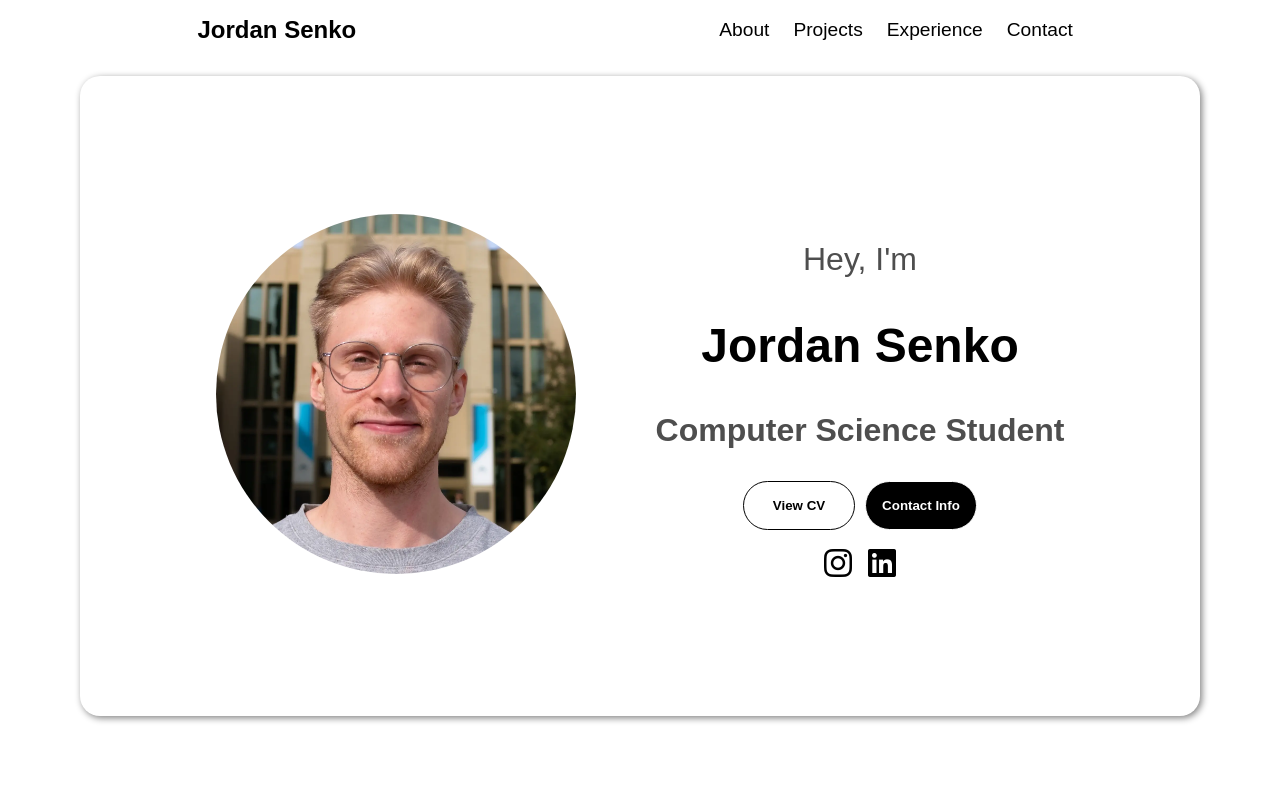
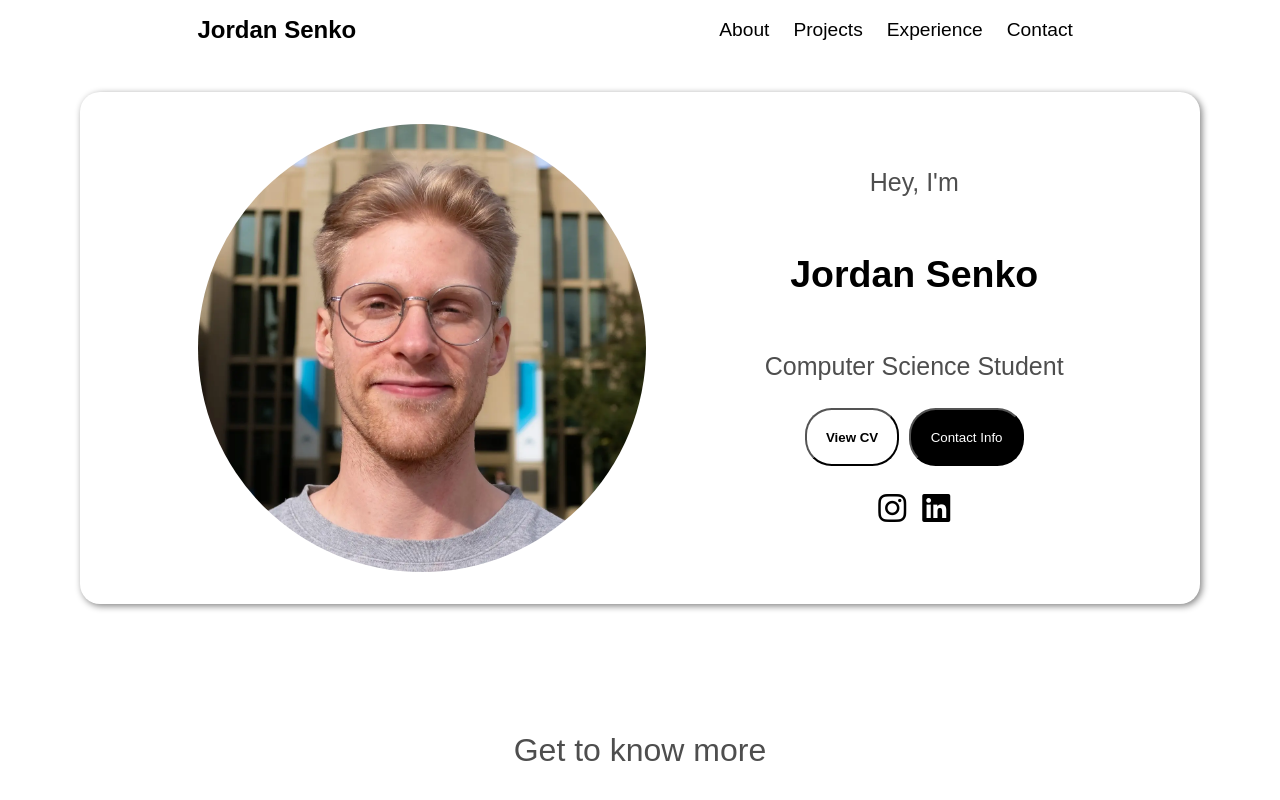
Before and after one commit to JSenk347/portfolio-fe, a React (Vite) app: page / in a window 1280 px wide. Shown: the top 800 px of the page. Built offline with nearby package versions, Linux system fonts and the light colour scheme; a web font is replaced by a local one.

Commit message:
updated portfolio to be more dynamic

```diff
--- a/index.html
+++ b/index.html
@@ -1,5 +1,5 @@
 <!doctype html>
-<html lang="en">
+<html lang="en" style="scroll-behavior: smooth;">
 
 <head>
   <meta charset="UTF-8" />
--- a/src/components/about/About.module.css
+++ b/src/components/about/About.module.css
@@ -22,6 +22,7 @@
 }
 .aboutCard{
     display: flex;
+    justify-content: center;
 }
 .aboutContainer img{
     height: 60vh;
@@ -38,5 +39,6 @@
 .cardParagraph {
     /*min-width: 60ch;*/
     line-height: 2;
+    min-width: 60ch;
     font-size: clamp(1rem, 2vw, 1.2rem);
 }
--- a/src/components/profile/Profile.jsx
+++ b/src/components/profile/Profile.jsx
@@ -15,12 +15,15 @@ const Profile = () => {
                 <p> Hey, I'm </p>
                 <h1> Jordan Senko </h1>
                 <p className={styles.profileTextTitle}>Computer Science Student</p>
+                <div className={styles.profileButtons}>
                     <button onClick={handleViewCV} className={styles.button1}>
                         View CV
                     </button>
                     <button className={styles.button2}>
                         Contact Info
                     </button>
+                </div>
+
                 <div className={styles.socialsContainer}>
                     <a href='' target="_blank">
                         <i class="fa-brands fa-instagram"></i>
--- a/src/components/profile/Profile.module.css
+++ b/src/components/profile/Profile.module.css
@@ -1,47 +1,41 @@
+.headShot{
+    display: flex;
+    justify-content: center;
+}
 .headShot img{
+    height: 35vw;
     border-radius: 50%;
-    height: 45vh;
-    min-height: 165px;
+    padding: 2rem;
 }
 .profileContainer{
-    height: 80vh;
     display: flex;
-    justify-content: center;
-    align-items: center;
-    gap: 5rem;
-    margin-top: 1rem;
+    margin: 2rem 5rem;
+    justify-content: space-evenly;
+    flex-shrink: 1;
+    height: 100%;
     margin-left: 5rem;
     margin-right: 5rem;
+    margin-top: 2rem;
     margin-bottom: 8rem;
+    align-items: center;
     border-radius: 20px;
-    box-shadow: 2px 2px 7px gray; /* Consisder 10px for spread */
+    box-shadow: 2px 2px 7px gray;
 }
 .profileText{
+    display: flex;
+    flex-direction: column;
+    align-items: center;
     text-align: center;
-    font-size: clamp(1rem, 2.5vw, 2rem);
-    font-family: Arial, Helvetica, sans-serif
+    font-family: Arial, Helvetica, sans-serif;
+    font-size: 25px;
+    padding-right: 50px;
 }
 .profileText p{
     color: rgb(78, 78, 78);
 }
-.profileTextTitle{
-    font-weight: bold;
-}
-.profileText button{
-    border: 1px solid;
-    border-radius: 2rem;
-    margin-left: 5px;
-    margin-right: 5px;
-    justify-content: center;
-    width: 7rem;
-    padding: 1rem;
-    font-family: Arial, Helvetica, sans-serif;
-    font-weight: bold;
-    transition: all 300ms ease;
-    cursor: pointer;
-}
 .button1{
     background-color: white;
+    font-weight: bold;
 }
 .button1:hover{
     background-color: black;
@@ -51,18 +45,43 @@
     background-color: black;
     color: white;
 }
+.profileButtons{
+    width: 100%;
+    display: flex;
+    flex-wrap: wrap;
+    justify-content: center;
+    gap: 10px;
+    margin-bottom: 1em;
+}
+.profileButtons button{
+    padding: 1.2rem;
+    border-radius: 2em;
+    border-color: black;
+    transition: all 300ms ease;
+    cursor: pointer;
+    margin-top: 2px;
+}
+
 .socialsContainer{
     margin-top:1rem;
     display: flex;
     align-items: center;
     justify-content: center;
     gap: 1rem;
+    margin-top: 0;
+    margin-bottom: 1em
 }
 .socialsContainer a{
     color: black;
     font-size: 2rem;
     transition: all 300ms ease;
 }
-.socialsContainer a:hover{
 
+@media(max-width: 768px){
+    .profileContainer{
+        flex-wrap: wrap;
+    }
+    .profileText{
+        padding-right: 0px;
+    }
 }
```
Lines whose indentation alone changed are shown as unchanged.
